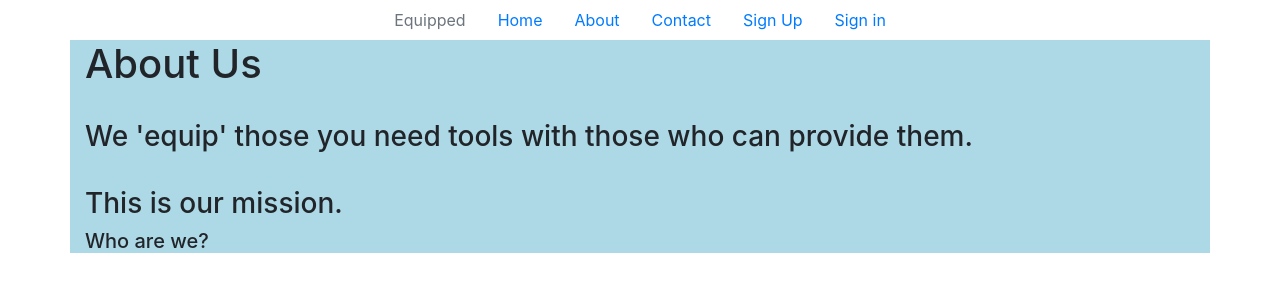
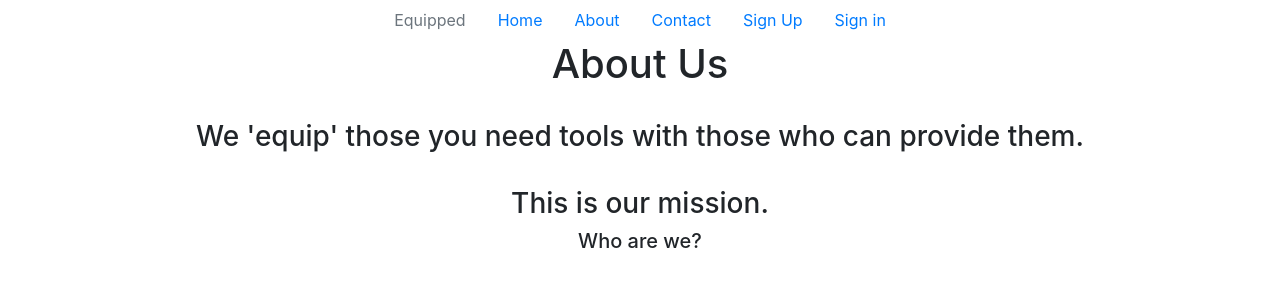
Before and after one commit to aidenwaring/equipped-frontend, a React (Create React App) app: page /about in a window 1280 px wide. Shown: the top 300 px of the page. Built offline with nearby package versions, Linux system fonts and the light colour scheme.

Commit message:
text align center about

```diff
--- a/src/App.css
+++ b/src/App.css
@@ -6,3 +6,7 @@ body {
  max-width: 80%;
  margin: auto;
 }
+
+.about{
+    text-align: center;
+}
--- a/src/components/About.jsx
+++ b/src/components/About.jsx
@@ -4,7 +4,7 @@ import { Container, Row, Col } from "react-bootstrap";
 
 export default function About() {
   return (
-    <Container style={{backgroundColor: "lightblue"}}>
+    <Container className="about">
       <div className="justify-content-md-center">
         <h1>About Us</h1>
         <br></br>
--- a/src/components/Contact.jsx
+++ b/src/components/Contact.jsx
@@ -1,6 +1,6 @@
 import React from "react";
 import { Form, Row, Col, Button, Container } from "react-bootstrap";
-import { FiPhone, FiMapPin, FiMail } from 'react-icons/fi';
+import { FiPhone, FiMapPin, FiMail } from "react-icons/fi";
 
 export default function Contact() {
   return (
@@ -8,9 +8,13 @@ export default function Contact() {
       <Row className="justify-content-center">
         <div>
           <h1>Get In Touch</h1>
-          <p> <FiMapPin/>  123 Mockup St, New York<br></br>
-          <FiPhone /> (+1) 123 456 789<br></br>
-          <FiMail/> hello@equipped.com.au</p>
+          <p>
+            <FiMapPin /> 123 Mockup St, New York
+            <br />
+            <FiPhone /> (+1) 123 456 789
+            <br />
+            <FiMail /> hello@equipped.com.au
+          </p>
           <div>
             <Form>
               <Row>
@@ -31,10 +35,6 @@ export default function Contact() {
             </Form>
           </div>
         </div>
-
-    )
-}
-
       </Row>
     </Container>
   );
```
